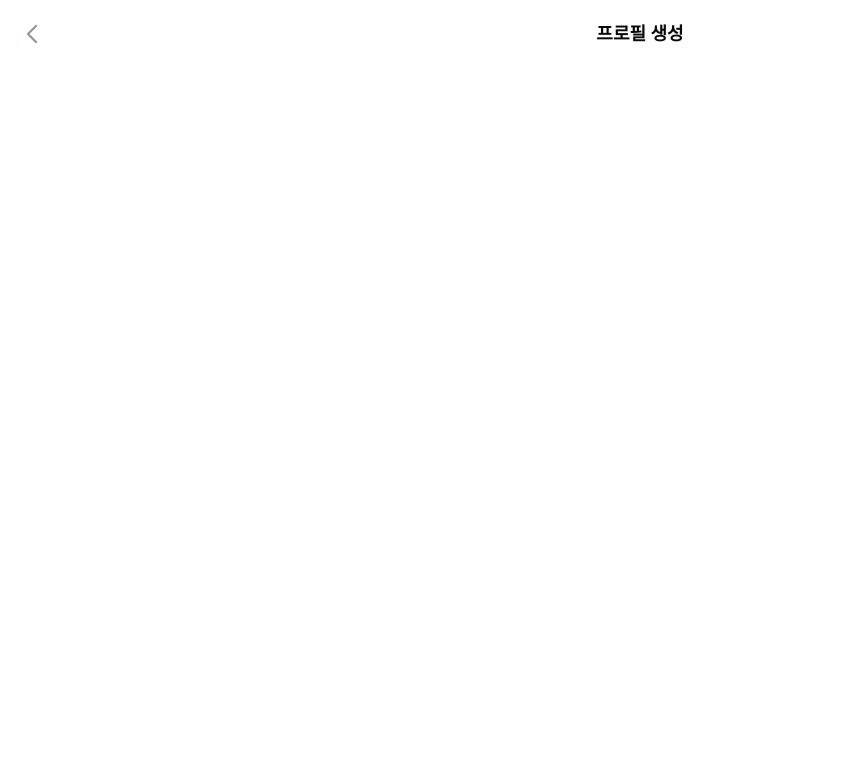
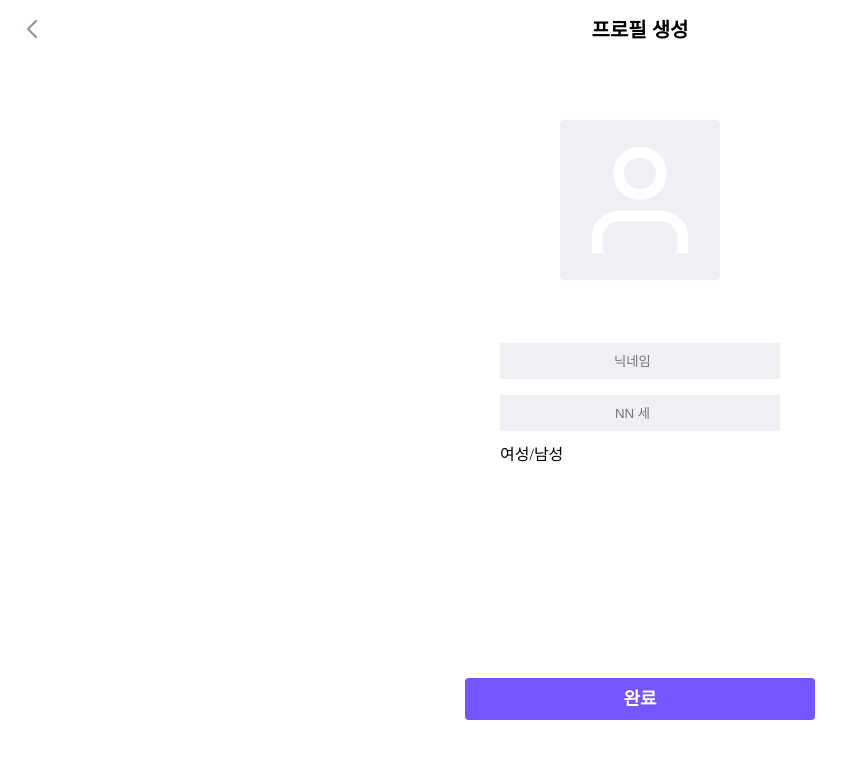
Before and after one commit to Lets-JUPJUP/JUPJUP-v2.0-Front, a React (Create React App) app: page /register in a window 1280 px wide. Shown: the top 758 px of the page, without its empty margins (0-851 px from the left). Built offline with nearby package versions, Linux system fonts and the light colour scheme; a web font is replaced by a local one.

Commit message:
💄 tailwind -> styled-components 변경

```diff
--- a/package.json
+++ b/package.json
@@ -10,6 +10,7 @@
     "react-dom": "^18.3.1",
     "react-router-dom": "^6.25.0",
     "react-scripts": "5.0.1",
+    "styled-components": "^6.1.11",
     "web-vitals": "^2.1.4"
   },
   "scripts": {
@@ -35,10 +36,5 @@
       "last 1 firefox version",
       "last 1 safari version"
     ]
-  },
-  "devDependencies": {
-    "autoprefixer": "^10.4.19",
-    "postcss": "^8.4.39",
-    "tailwindcss": "^3.4.6"
   }
 }
--- a/postcss.config.js
+++ /dev/null
@@ -1,6 +0,0 @@
-module.exports = {
-  plugins: {
-    tailwindcss: {},
-    autoprefixer: {},
-  },
-}
--- a/src/components/common/Header.jsx
+++ b/src/components/common/Header.jsx
@@ -5,6 +5,7 @@ import noti from "../../assets/icons/noti.svg";
 import home from "../../assets/icons/home.svg";
 import share from "../../assets/icons/share.svg";
 import alert from "../../assets/icons/alert.svg";
+import styled from "styled-components";
 
 const Header = ({
   isBack = false,
@@ -16,22 +17,42 @@ const Header = ({
   subtitle = "",
 }) => {
   return (
-    <div class="w-full h-15 p-5 flex justify-between items-center ">
-      <div class="w-6">
+    <Wrapper>
+      <Left>
         {isBack && <img src={back} />}
         {isHome && <img src={home} />}
-      </div>
-      <div>
-        <div class="text-lg font-semibold text-black">{title}</div>
+      </Left>
+      <Center>
+        <div>{title}</div>
         {subtitle && <div>{subtitle}</div>}
-      </div>
-      <div class="w-6">
+      </Center>
+      <Right>
         {isNoti && <img src={noti} />}
         {isShare && <img src={share} />}
         {isAlert && <img src={alert} />}
-      </div>
-    </div>
+      </Right>
+    </Wrapper>
   );
 };
 
 export default Header;
+
+const Wrapper = styled.div`
+  display: flex;
+  height: 60px;
+  justify-content: space-between;
+  align-items: center;
+  padding: 0px 20px;
+`;
+
+const Left = styled.div`
+  width: 24px;
+`;
+
+const Center = styled.div`
+  font-weight: 600;
+  font-size: 20px;
+`;
+const Right = styled.div`
+  width: 24px;
+`;
--- /dev/null
+++ b/src/components/common/Input.jsx
@@ -0,0 +1,20 @@
+import React from "react";
+import styled from "styled-components";
+
+const Input = ({ placeholder }) => {
+  return <CustomInput placeholder={placeholder} type="number" />;
+};
+
+export default Input;
+
+const CustomInput = styled.input`
+  height: 36px;
+  box-sizing: border-box;
+  padding: 8px 10px;
+  background-color: var(--grey100);
+  border-radius: 2px;
+  text-align: center;
+
+  border: none;
+  outline: none;
+`;
--- /dev/null
+++ b/src/components/common/LongBtn.jsx
@@ -0,0 +1,27 @@
+import React from "react";
+import styled from "styled-components";
+
+const LongBtn = ({ isActive = false, text }) => {
+  return (
+    <>
+      <Btn>{text}</Btn>
+    </>
+  );
+};
+
+export default LongBtn;
+
+const Btn = styled.div`
+  width: 350px;
+  display: flex;
+  box-sizing: border-box;
+  padding: 12px 10px;
+  justify-content: center;
+  align-items: center;
+  border-radius: 4px;
+  background: var(--main);
+
+  color: var(--white);
+  font-size: 18px;
+  font-weight: 600;
+`;
--- a/src/index.css
+++ b/src/index.css
@@ -1,7 +1,3 @@
-@tailwind base;
-@tailwind components;
-@tailwind utilities;
-
 * {
   margin: 0;
   padding: 0;
@@ -9,7 +5,7 @@
 
 @media screen and (max-width: 768px) {
   html {
-    font-size: 16px;
+    font-size: 14px;
   }
 }
 
--- a/src/pages/auth/LoginPage.jsx
+++ b/src/pages/auth/LoginPage.jsx
@@ -1,22 +1,32 @@
 import React from "react";
 import kakao from "../../assets/auth/kakao.svg";
 import logo from "../../assets/auth/logo.svg";
+import styled from "styled-components";
 
 const LoginPage = () => {
   return (
     <>
-      <div class="grid place-items-center">
-        <img
-          src={logo}
-          class="absolute top-1/4 left-1/2 transform -translate-x-1/2"
-        />
+      <Logo src={logo} />
+
+      <div>
+        <Kakao src={kakao} />
       </div>
-      <img
-        src={kakao}
-        class="absolute bottom-20 left-1/2 transform -translate-x-1/2"
-      />
     </>
   );
 };
 
 export default LoginPage;
+
+const Logo = styled.img`
+  position: absolute;
+  top: 25%;
+  left: 50%;
+  transform: translate(-50%, 0%);
+`;
+
+const Kakao = styled.img`
+  position: absolute;
+  bottom: 80px;
+  left: 50%;
+  transform: translate(-50%, 0%);
+`;
--- a/src/pages/auth/RegisterPage.jsx
+++ b/src/pages/auth/RegisterPage.jsx
@@ -1,12 +1,53 @@
 import React from "react";
 import Header from "../../components/common/Header";
+import profile from "../../assets/auth/profile.svg";
+import Input from "../../components/common/Input";
+import LongBtn from "../../components/common/LongBtn";
+import styled from "styled-components";
 
 const RegisterPage = () => {
   return (
     <div>
       <Header title="프로필 생성" isBack={true} />
+
+      <Form>
+        <div>
+          <img src={profile} class="my-16" />
+        </div>
+
+        <Inputs>
+          <Input placeholder="닉네임" />
+          <Input placeholder="NN 세" />
+          여성/남성
+        </Inputs>
+      </Form>
+      <Bottom>
+        <LongBtn text="완료" />
+      </Bottom>
     </div>
   );
 };
 
 export default RegisterPage;
+
+const Form = styled.div`
+  display: flex;
+  flex-direction: column;
+  gap: 60px;
+  margin-top: 60px;
+  align-items: center;
+`;
+
+const Inputs = styled.div`
+  display: flex;
+  flex-direction: column;
+  gap: 16px;
+  width: 280px;
+`;
+
+const Bottom = styled.div`
+  position: absolute;
+  bottom: 80px;
+  left: 50%;
+  transform: translate(-50%, 0%);
+`;
--- a/tailwind.config.js
+++ /dev/null
@@ -1,21 +0,0 @@
-/** @type {import('tailwindcss').Config} */
-module.exports = {
-  purge: ["./src/**/*.{js,jsx,ts,tsx}"],
-  theme: {
-    extend: {
-      colors: {
-        main: "#7654ff",
-        light: "#f3efff",
-        grey100: "#eef0f3",
-        grey300: "#d5d9de",
-        grey500: "#8d939a",
-        white: "#ffffff",
-        black: "#09090a",
-      },
-      translate: {
-        "-1/2": "-50%",
-      },
-    },
-  },
-  plugins: [],
-};
```
Also changed, not shown: src/assets/auth/profile.svg (added), 1 other file (tests, documents, lock files or other folders).
